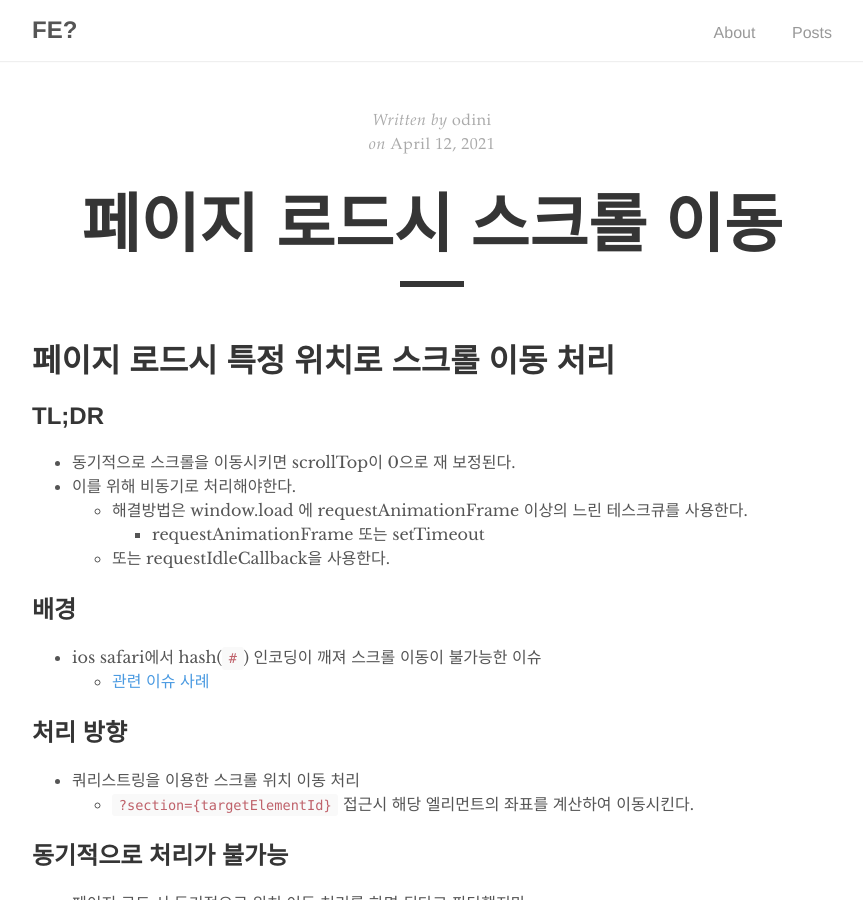
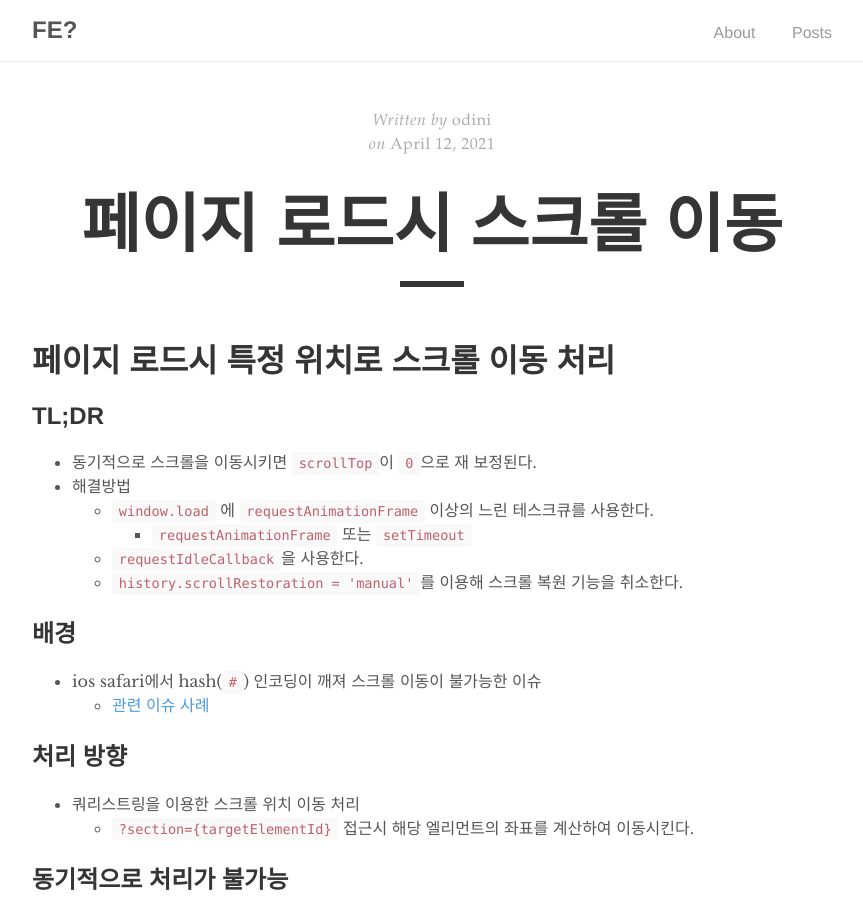
Before and after one commit to odini85/odini85.github.io, a Jekyll site: the page built from _posts/2021-04-12-페이지-로드시-스크롤-이동.md, in a window 1280 px wide and 900 px high. Shown: the whole window, without its empty margins (208-1071 px from the left). Built offline with Jekyll 4.4.1, drawn with Linux system fonts in a browser that asks for light colours; our own code applies the rules of GitHub Pages for plain Markdown files.

Commit message:
페이지 로드시 스크롤 이동 내용 수정

```diff
--- a/_posts/2021-04-12-페이지-로드시-스크롤-이동.md
+++ b/_posts/2021-04-12-페이지-로드시-스크롤-이동.md
@@ -2,11 +2,12 @@
 
 ## TL;DR
 
-- 동기적으로 스크롤을 이동시키면 scrollTop이 0으로 재 보정된다.
-- 이를 위해 비동기로 처리해야한다.
-  - 해결방법은 window.load 에 requestAnimationFrame 이상의 느린 테스크큐를 사용한다.
-    - requestAnimationFrame 또는 setTimeout
-  - 또는 requestIdleCallback을 사용한다.
+- 동기적으로 스크롤을 이동시키면 `scrollTop`이 `0`으로 재 보정된다.
+- 해결방법
+  - `window.load` 에 `requestAnimationFrame` 이상의 느린 테스크큐를 사용한다.
+    - `requestAnimationFrame` 또는 `setTimeout`
+  - `requestIdleCallback`을 사용한다.
+  - `history.scrollRestoration = 'manual'`를 이용해 스크롤 복원 기능을 취소한다.
 
 ## 배경
 
```
